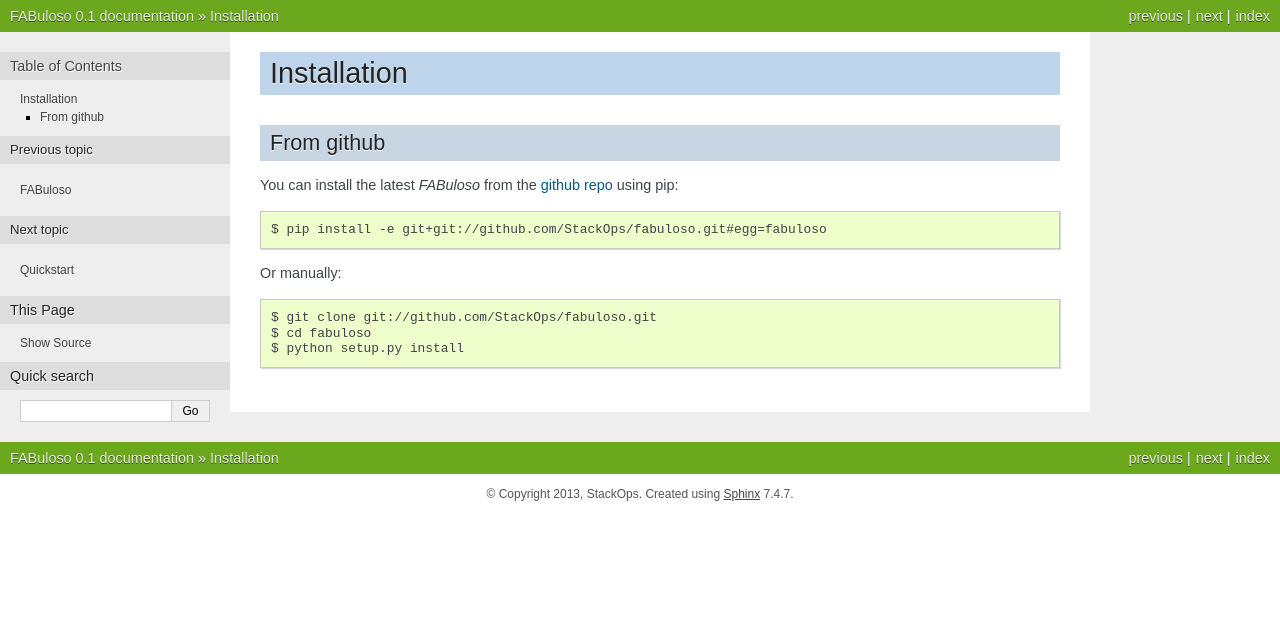
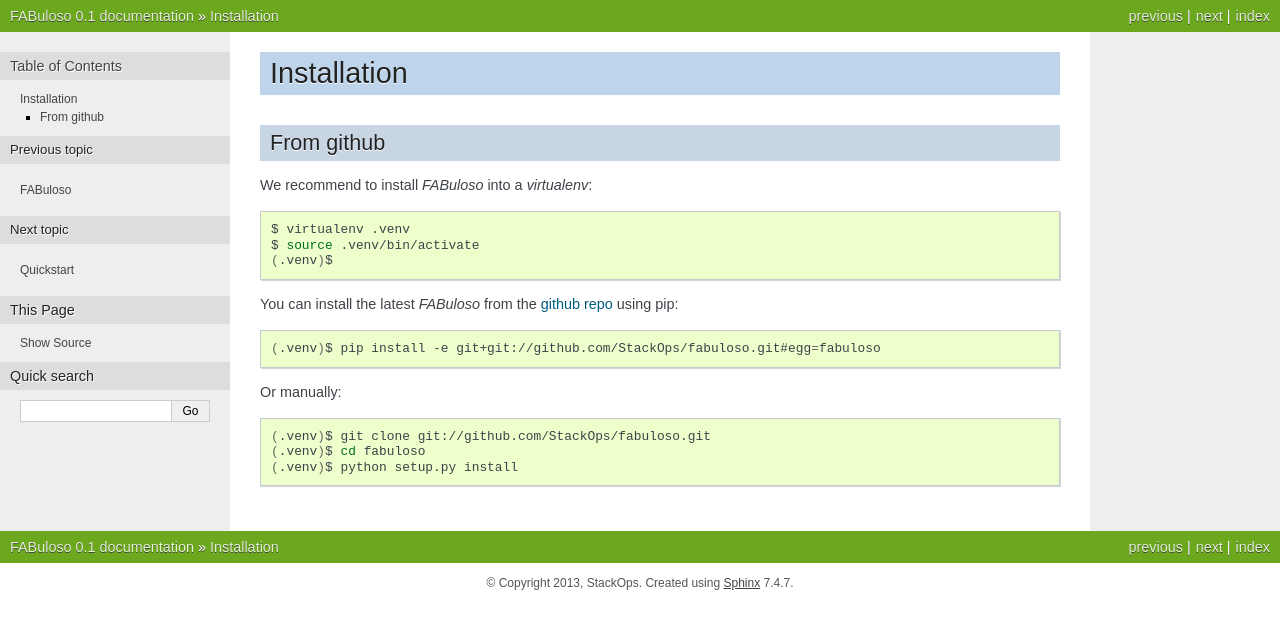
Before and after one commit to StackOps/fabuloso, a Sphinx documentation site: the page built from docs/source/install.rst, in a window 1280 px wide. Shown: the top 629 px of the page. Built offline with Sphinx 7.4.7, drawn with Linux system fonts in a browser that asks for light colours.

Commit message:
Added virtualenv step in installation docs

```diff
--- a/docs/source/install.rst
+++ b/docs/source/install.rst
@@ -4,12 +4,24 @@
 From github
 -----------
 
-You can install the latest `FABuloso` from the `github repo <https://github.com/StackOps/fabuloso>`_ using pip::
+We recommend to install *FABuloso* into a *virtualenv*:
 
-    $ pip install -e git+git://github.com/StackOps/fabuloso.git#egg=fabuloso
+.. code-block:: bash
 
-Or manually::
+    $ virtualenv .venv
+    $ source .venv/bin/activate
+    (.venv)$
 
-    $ git clone git://github.com/StackOps/fabuloso.git
-    $ cd fabuloso
-    $ python setup.py install
+You can install the latest `FABuloso` from the `github repo <https://github.com/StackOps/fabuloso>`_ using pip:
+
+.. code-block:: bash
+
+    (.venv)$ pip install -e git+git://github.com/StackOps/fabuloso.git#egg=fabuloso
+
+Or manually:
+
+.. code-block:: bash
+
+    (.venv)$ git clone git://github.com/StackOps/fabuloso.git
+    (.venv)$ cd fabuloso
+    (.venv)$ python setup.py install
```
